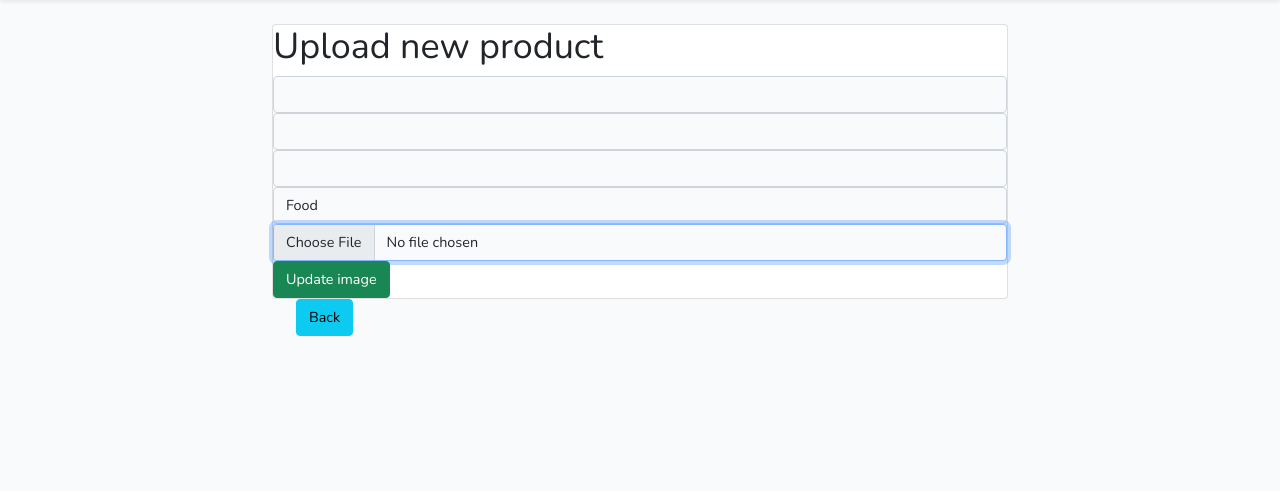
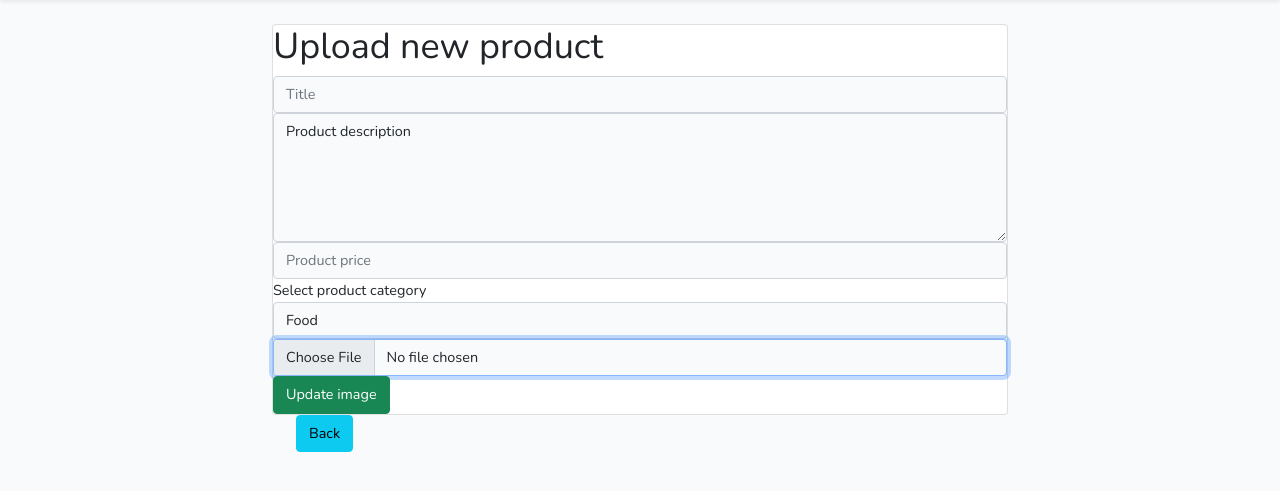
Before and after one commit to Spacekitsune/4-uzduotis, a Laravel app: page /products/create in a window 1280 px wide. Shown: the part 55-546 px from the top of the page. Run offline with Laravel 8, Linux system fonts and the light colour scheme; data comes from the database, SQL or seed files in the repository; style sheets or scripts are compiled from the project's sources.

Commit message:
product update and destroy

```diff
--- a/app/Http/Controllers/ProductController.php
+++ b/app/Http/Controllers/ProductController.php
@@ -38,9 +38,24 @@ class ProductController extends Controller
      * @param  \App\Http\Requests\StoreProductRequest  $request
      * @return \Illuminate\Http\Response
      */
-    public function store(StoreProductRequest $request)
+    public function store(Request $request)
+
     {
-        //
+        $product = new Product();
+
+        $productName = 'image' . time() . '.' . $request->product_imageUrl->extension();
+
+        $request->product_imageUrl->move(public_path('images'), $productName);
+
+        $product->title = $request->product_title;
+        $product->description = $request->product_description;
+        $product->price = $request->product_price;
+        $product->category_id = $request->product_categoryId;
+        $product->image_url = $productName;
+
+        $product->save();
+
+        return redirect()->route('product.index');
     }
 
     /**
@@ -51,7 +66,7 @@ class ProductController extends Controller
      */
     public function show(Product $product)
     {
-        //
+        return view('product.show', ['product' => $product]);
     }
 
     /**
@@ -62,7 +77,8 @@ class ProductController extends Controller
      */
     public function edit(Product $product)
     {
-        //
+        $selected_values = ProductCategory::all();
+        return view('product.edit', ['product' => $product], ['selected_values' => $selected_values]);
     }
 
     /**
@@ -72,9 +88,22 @@ class ProductController extends Controller
      * @param  \App\Models\Product  $product
      * @return \Illuminate\Http\Response
      */
-    public function update(UpdateProductRequest $request, Product $product)
+    public function update(Request $request, Product $product)
     {
-        //
+        if ($request->has('product_imageUrl')) {
+            $productName = 'image' . time() . '.' . $request->product_imageUrl->extension();
+            $request->product_imageUrl->move(public_path('images'), $productName);
+            $product->image_url = $productName;
+        }
+
+        $product->title = $request->product_title;
+        $product->description = $request->product_description;
+        $product->price = $request->product_price;
+        $product->category_id = $request->product_categoryId;
+
+        $product->save();
+
+        return redirect()->route('product.index');
     }
 
     /**
@@ -85,6 +114,14 @@ class ProductController extends Controller
      */
     public function destroy(Product $product)
     {
-        //
+        if (strpos($product->image_url, "http") === 0) {
+            $product->delete();
+            return redirect()->route('product.index')->with('success_message', 'Product was deleted.');
+        } else {
+            $dir = "images";
+            unlink($dir . '/' . $product->image_url);
+            $product->delete();
+            return redirect()->route('product.index')->with('success_message', 'Product was deleted.');
+        }
     }
 }
--- a/resources/views/product/create.blade.php
+++ b/resources/views/product/create.blade.php
@@ -11,9 +11,10 @@
                 <form action="{{ route('product.store') }}" method="POST" enctype="multipart/form-data">
 
 
-                    <input class="form-control" type="text" name="product_title">
-                    <input class="form-control" type="text" name="product_description">
-                    <input class="form-control" type="number" name="product_price">
+                    <input class="form-control" type="text" name="product_title" placeholder="Title">
+                    <textarea class="form-control" name="product_description" cols="30" rows="5">Product description</textarea>
+                    <input class="form-control" type="number" step="0.01" name="product_price" placeholder="Product price">
+                    <label for="product_categoryId">Select product category</label>
                     <select class="form-control" name="product_categoryId">
                         @foreach ($selected_values as $category)
                         <option value="{{$category->id}}">{{$category->title}}</option>
--- a/resources/views/product/index.blade.php
+++ b/resources/views/product/index.blade.php
@@ -23,7 +23,11 @@
                 @foreach ($product as $product)
                 <div class="col">
                     <div class="card shadow-sm">
+                        @if (strpos($product->image_url, "http") === 0)
                         <img src="{{$product->image_url}}" class="bd-placeholder-img card-img-top" alt="{{$product->title}}" width="100%" height="225">
+                        @else
+                        <img src="{{'/images/'.$product->image_url}}" class="bd-placeholder-img card-img-top" alt="{{$product->title}}" width="100%" height="225">
+                        @endif
                         <div class="card-body">
                             <h3>{{$product->title}}</h3>
                             <h5>{{$product->productsCategory->title}}</h5>
```
Also changed, not shown: resources/views/product/edit.blade.php (+19 -6 lines).
